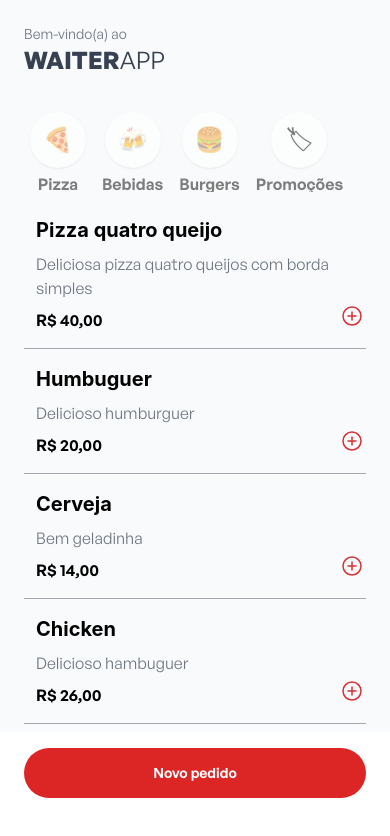
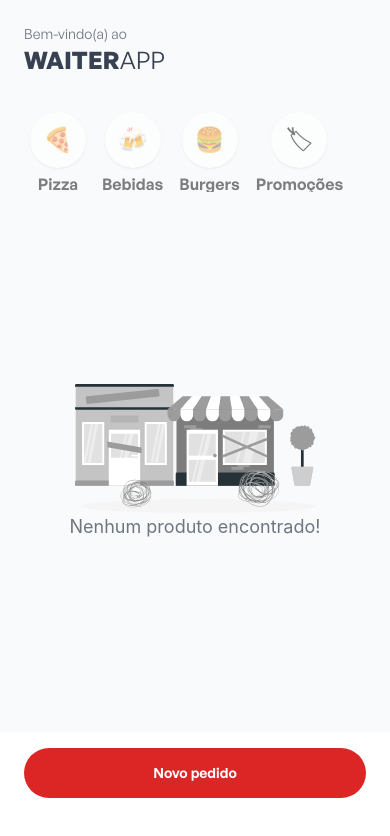
Before and after one commit to EmanuelBacalhau/waiterapp.app, a React Native app: screen / in a window 390 px wide. Shown: the top 836 px of the page. Built offline with nearby package versions, Linux system fonts and the light colour scheme.

Commit message:
feat: add loading in pages

```diff
--- a/src/components/button/index.tsx
+++ b/src/components/button/index.tsx
@@ -1,22 +1,32 @@
-import { Text, TouchableOpacity } from 'react-native';
+import { ActivityIndicator, Text, TouchableOpacity } from 'react-native';
 
 type Props = {
   children: string;
   onPress: () => void;
   disabled?: boolean;
+  loading?: boolean;
 };
 
-export const Button = ({ children, onPress, disabled }: Props) => {
+export const Button = ({
+  children,
+  onPress,
+  disabled,
+  loading = false,
+}: Props) => {
   return (
     <TouchableOpacity
       activeOpacity={0.7}
       className={`px-6 py-4 rounded-full ${disabled ? 'bg-gray-300' : 'bg-red-600'}`}
       onPress={onPress}
-      disabled={disabled}
+      disabled={disabled || loading}
     >
-      <Text className="font-general-semibold text-white text-center">
-        {children}
-      </Text>
+      {loading ? (
+        <ActivityIndicator color="#fff" size="small" />
+      ) : (
+        <Text className="font-general-semibold text-white text-center">
+          {children}
+        </Text>
+      )}
     </TouchableOpacity>
   );
 };
--- a/src/components/cart/index.tsx
+++ b/src/components/cart/index.tsx
@@ -17,6 +17,7 @@ export const Cart = () => {
   } = useOrder();
   const [isOrderModalVisible, setIsOrderModalVisible] =
     useState<boolean>(false);
+  const [isLoading, setIsLoading] = useState<boolean>(false);
 
   const total = itens.reduce(
     (acc, item) => acc + item.product.price * item.quantity,
@@ -25,6 +26,7 @@ export const Cart = () => {
 
   const handleConfirmOrder = () => {
     setIsOrderModalVisible(true);
+    setIsLoading(true);
   };
 
   const handleOk = () => {
@@ -105,7 +107,11 @@ export const Cart = () => {
             )}
           </View>
 
-          <Button onPress={handleConfirmOrder} disabled={itens.length === 0}>
+          <Button
+            onPress={handleConfirmOrder}
+            disabled={itens.length === 0}
+            loading={isLoading}
+          >
             Confirmar pedido
           </Button>
         </View>
--- a/src/components/menu/index.tsx
+++ b/src/components/menu/index.tsx
@@ -1,7 +1,6 @@
 import { useState } from 'react';
 import { FlatList, Image, Text, TouchableOpacity, View } from 'react-native';
 import { useOrder } from '../../context/order-context';
-import { products } from '../../mocks/products';
 import type { Product } from '../../types/product';
 import { formatCurrency } from '../../utils/format-currency';
 import { PlusCircle } from '../icons/plus-circle';
@@ -9,9 +8,10 @@ import { ProductModal } from '../product-modal';
 
 type Props = {
   isSelectedTable: boolean;
+  products: Product[];
 };
 
-export const Menu = ({ isSelectedTable }: Props) => {
+export const Menu = ({ isSelectedTable, products }: Props) => {
   const [isModalVisible, setIsModalVisible] = useState<boolean>(false);
   const [selectedProduct, setSelectedProduct] = useState<Product | null>(null);
   const { handleIncrementItem } = useOrder();
--- a/src/main/index.tsx
+++ b/src/main/index.tsx
@@ -1,5 +1,12 @@
 import { useState } from 'react';
-import { FlatList, SafeAreaView, StatusBar, Text, View } from 'react-native';
+import {
+  ActivityIndicator,
+  FlatList,
+  SafeAreaView,
+  StatusBar,
+  Text,
+  View,
+} from 'react-native';
 import { Platform } from 'react-native';
 import { Button } from '../components/button';
 import { Cart } from '../components/cart';
@@ -9,12 +16,19 @@ import { Menu } from '../components/menu';
 import { TableModal } from '../components/table-modal';
 import { useOrder } from '../context/order-context';
 
+import { Empty } from '../components/icons/empty';
+import { products as mockProducts } from '../mocks/products';
+import type { Product } from '../types/product';
+
 export const Main = () => {
   const isAndroid = Platform.OS === 'android';
   const statusbarHeight = isAndroid ? StatusBar.currentHeight : 0;
   const { table, addTable, clearTable } = useOrder();
   const [isTableModalVisible, setIsTableModalVisible] =
     useState<boolean>(false);
+
+  const [isLoading, setIsLoading] = useState<boolean>(false);
+  const [products, setProducts] = useState<Product[]>([]);
 
   const handleOpenTableModal = () => {
     setIsTableModalVisible(true);
@@ -33,19 +47,38 @@ export const Main = () => {
         <Header selectedTable={table} onCancelOrder={clearTable} />
 
         <View className="px-6 flex-1">
-          <View className="h-20 mt-9">
-            <Categories />
-          </View>
+          {!isLoading ? (
+            <>
+              <View className="h-20 mt-9">
+                <Categories />
+              </View>
 
-          <View className="flex-1 mt-6">
-            <Menu isSelectedTable={!!table} />
-          </View>
+              {products.length > 0 ? (
+                <View className="flex-1 mt-6">
+                  <Menu isSelectedTable={!!table} products={products} />
+                </View>
+              ) : (
+                <View className="items-center justify-center flex-1">
+                  <Empty />
+                  <Text className="text-lg text-gray-600/80">
+                    Nenhum produto encontrado!
+                  </Text>
+                </View>
+              )}
+            </>
+          ) : (
+            <View className="items-center justify-center flex-1">
+              <ActivityIndicator className="text-red-600" size={'large'} />
+            </View>
+          )}
         </View>
 
         <View className="min-h-28 bg-white py-4 px-6">
           {!table && (
             <SafeAreaView>
-              <Button onPress={handleOpenTableModal}>Novo pedido</Button>
+              <Button onPress={handleOpenTableModal} disabled={isLoading}>
+                Novo pedido
+              </Button>
             </SafeAreaView>
           )}
 
```
